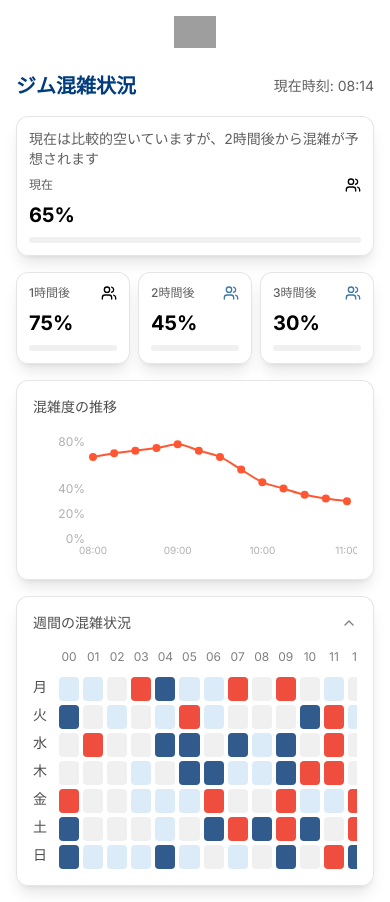
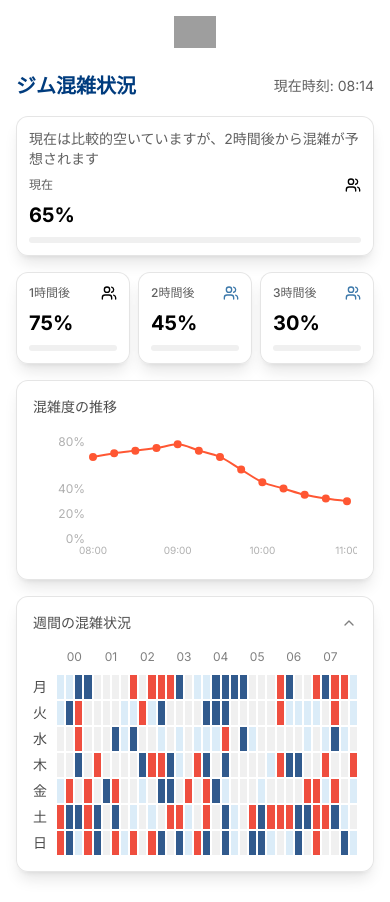
Before and after one commit to mtaro346/gym-crowd-visualizer, a React (Vite) app: page / in a window 390 px wide. Both pictures are taken after a click on the button "週間の混雑状況". Built offline with nearby package versions, Linux system fonts and the light colour scheme; grey boxes are pictures that could not be loaded.

Commit message:
Update layout for 15-minute data
Modify the layout to accommodate 15-minute interval data from the API. Implement a scroll feature to handle the increased detail while ensuring that the scrollbar does not appear at the bottom of the tiles, particularly for mobile views.
[skip gpt_engineer]

```diff
--- a/src/components/WeeklyHeatmap.tsx
+++ b/src/components/WeeklyHeatmap.tsx
@@ -4,9 +4,11 @@ import { ChevronDown, ChevronUp } from 'lucide-react';
 // 仮のデータ生成関数（後でAPIから取得するデータに置き換え可能）
 const generateWeeklyData = () => {
   const days = ['月', '火', '水', '木', '金', '土', '日'];
-  const hours = Array.from({ length: 24 }, (_, i) =>
-    `${String(i).padStart(2, '0')}:00`
-  );
+  const hours = Array.from({ length: 24 * 4 }, (_, i) => {
+    const hour = Math.floor(i / 4);
+    const minute = (i % 4) * 15;
+    return `${String(hour).padStart(2, '0')}:${String(minute).padStart(2, '0')}`;
+  });
 
   const data = days.map(day => ({
     day,
@@ -45,15 +47,15 @@ const WeeklyHeatmap = () => {
       </button>
 
       {isExpanded && (
-        <div className="mt-4 overflow-x-auto">
-          <div className="min-w-[600px]">
-            <div className="grid grid-cols-[auto_repeat(24,1fr)] gap-1">
+        <div className="mt-4 overflow-x-auto scrollbar-hide">
+          <div className="min-w-[900px]">
+            <div className="grid grid-cols-[auto_repeat(96,1fr)] gap-[2px]">
               {/* 時間のヘッダー */}
               <div className="h-6" /> {/* 空のセル */}
               {Array.from({ length: 24 }, (_, i) => (
                 <div
                   key={i}
-                  className="text-xs text-gym-text/50 text-center"
+                  className="text-xs text-gym-text/50 text-center col-span-4"
                 >
                   {`${String(i).padStart(2, '0')}`}
                 </div>
@@ -62,13 +64,13 @@ const WeeklyHeatmap = () => {
               {/* 曜日ごとのデータ */}
               {weeklyData.map((dayData) => (
                 <React.Fragment key={dayData.day}>
-                  <div className="text-sm text-gym-text/70 pr-2">
+                  <div className="text-sm text-gym-text/70 pr-2 flex items-center">
                     {dayData.day}
                   </div>
                   {dayData.hours.map((hourData, index) => (
                     <div
                       key={index}
-                      className={`h-6 rounded-sm transition-colors ${getOccupancyColor(
+                      className={`h-6 transition-colors ${getOccupancyColor(
                         hourData.occupancy
                       )}`}
                       title={`${dayData.day} ${hourData.hour}: ${hourData.occupancy}%`}
```
Also changed, not shown: 1 other file (tests, documents, lock files or other folders).
